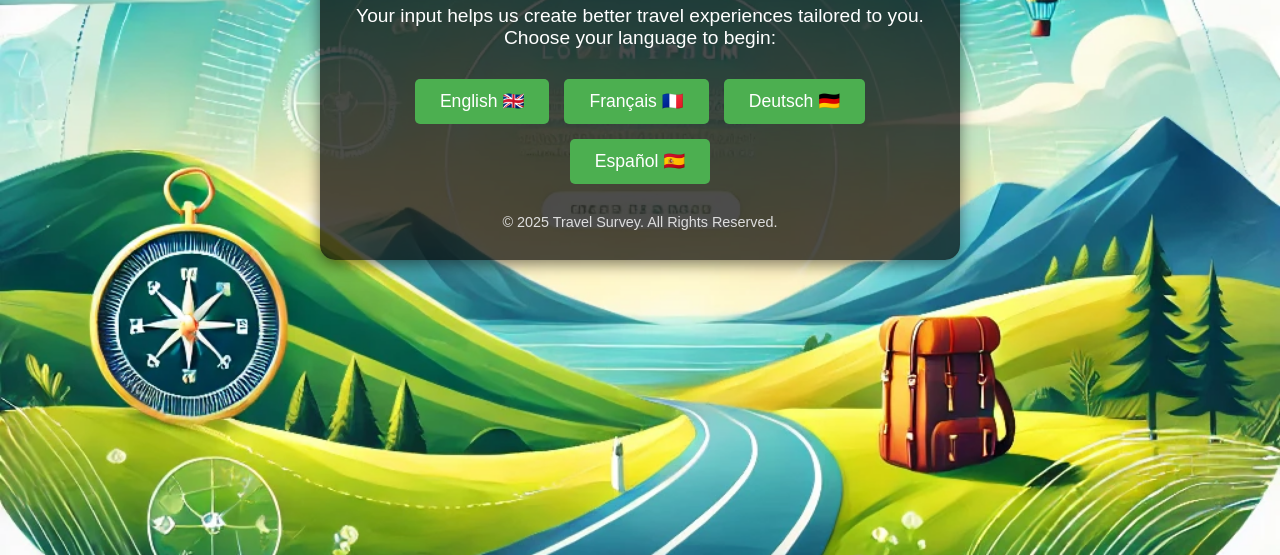
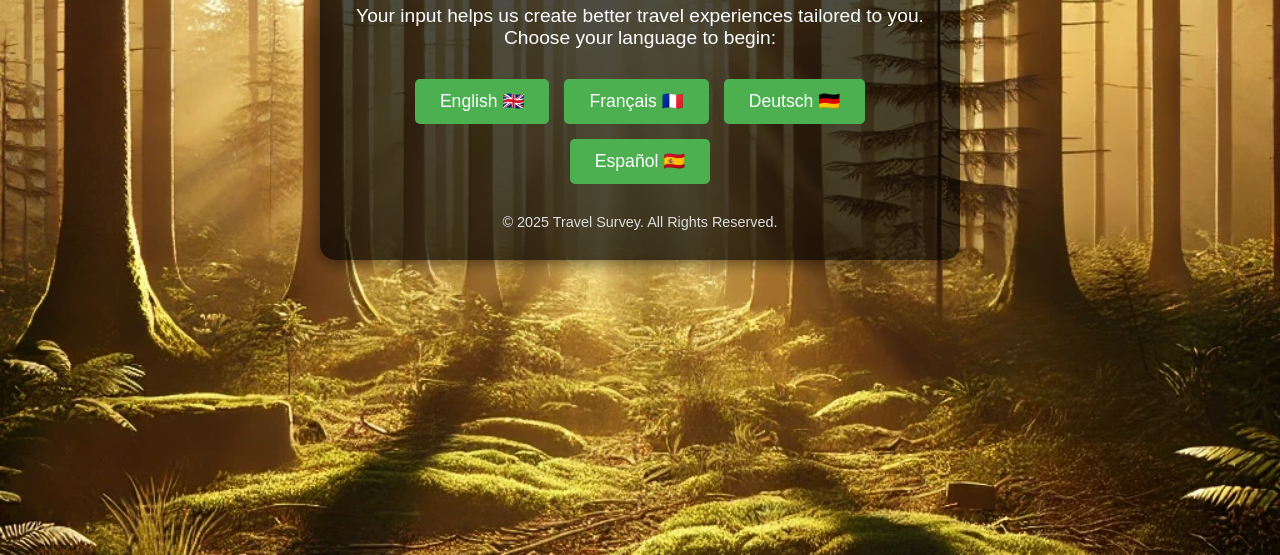
Before and after one commit to Olam-Creator/travel-study-page, a plain HTML site: page index.html in a window 1280 px wide. Shown: the part 245-800 px from the top of the page. Drawn offline with Linux system fonts and the light colour scheme.

Commit message:
Update index.html

```diff
--- a/index.html
+++ b/index.html
@@ -11,7 +11,7 @@
             font-family: Arial, sans-serif;
             margin: 0;
             padding: 0;
-            background: url('https://raw.githubusercontent.com/Olam-Creator/travel-study-page/refs/heads/main/images/background.webp') no-repeat center center fixed;
+            background: url('https://raw.githubusercontent.com/Olam-Creator/travel-study-page/refs/heads/main/images/background2.webp') no-repeat center center fixed;
             background-size: cover;
             color: white;
             text-align: center;
```
